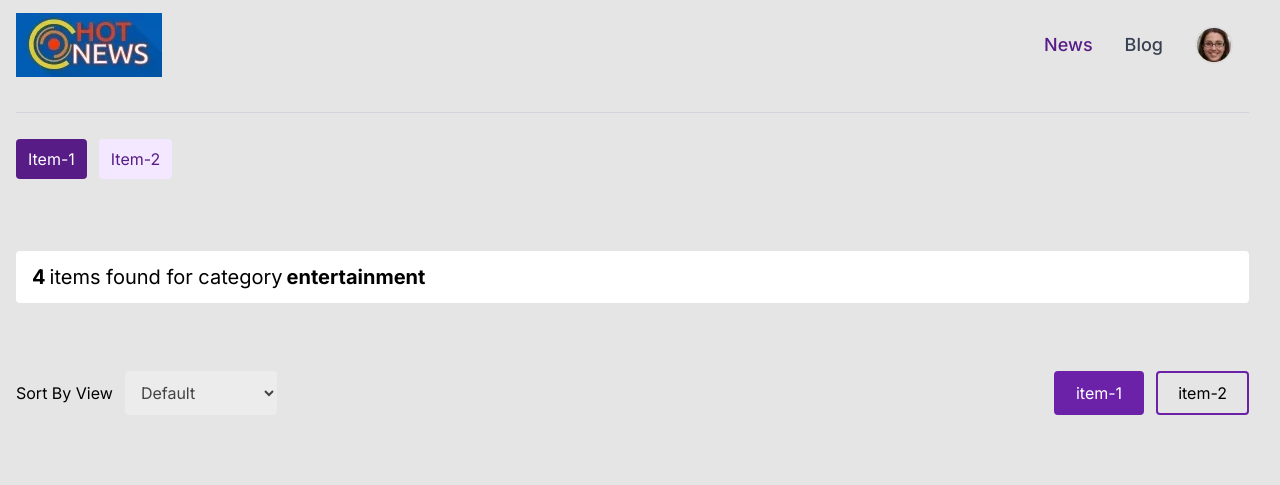
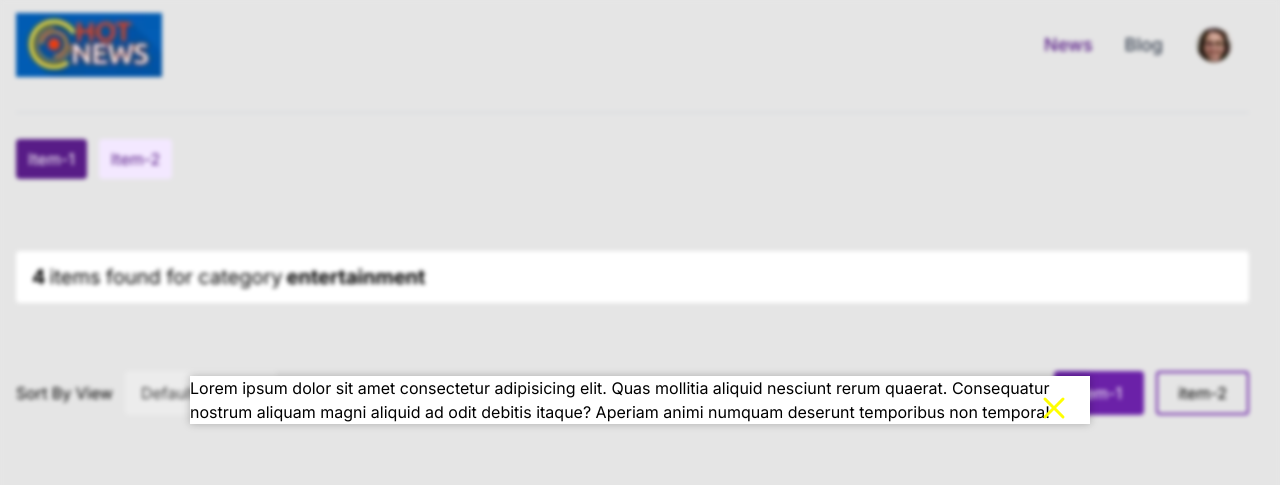
Before and after one commit to bilashism/hot-news-update, a plain HTML site: page index.html in a window 1280 px wide. Both pictures are taken after a click on the button 1220 px from the left and 739 px from the top of the page. Shown: the top 485 px of the page. Drawn offline with Linux system fonts and the light colour scheme.

Commit message:
added read-more-modal

```diff
--- a/index.html
+++ b/index.html
@@ -16,6 +16,7 @@
       rel="stylesheet"
     />
     <link rel="stylesheet" href="./css/index.css" />
+    <script src="./js/utilities/modal.js" defer></script>
     <script src="./js/index.js" defer></script>
   </head>
 
@@ -324,6 +325,7 @@
                 class="text-purple-600 hover:text-purple-900 transition-colors"
                 type="button"
                 aria-label="read more about this article"
+                data-modal-ref="article-read-more"
               >
                 <svg
                   class="w-6 h-6 fill-current"
@@ -345,6 +347,43 @@
           </div>
         </article>
       </div>
+
+      <!--#region - start of - read-more-modal  -->
+      <div data-modal-id="article-read-more" class="modal-bg">
+        <div class="modal-container">
+          <div class="modal-content">
+            <div class="modal-body">
+              <div class="article-read-more-container">
+                Lorem ipsum dolor sit amet consectetur adipisicing elit. Quas
+                mollitia aliquid nesciunt rerum quaerat. Consequatur nostrum
+                aliquam magni aliquid ad odit debitis itaque? Aperiam animi
+                numquam deserunt temporibus non tempora!
+              </div>
+            </div>
+            <div class="modal-footer border-0"></div>
+          </div>
+
+          <div class="modal-closer-wrapper">
+            <button
+              type="button"
+              class="modal-closer"
+              aria-label="modal-closer"
+              data-modal-closer
+            >
+              <svg
+                xmlns="http://www.w3.org/2000/svg"
+                fill="currentColor"
+                viewbox="0 0 16 16"
+              >
+                <path
+                  d="M1.293 1.293a1 1 0 0 1 1.414 0L8 6.586l5.293-5.293a1 1 0 1 1 1.414 1.414L9.414 8l5.293 5.293a1 1 0 0 1-1.414 1.414L8 9.414l-5.293 5.293a1 1 0 0 1-1.414-1.414L6.586 8 1.293 2.707a1 1 0 0 1 0-1.414z"
+                />
+              </svg>
+            </button>
+          </div>
+        </div>
+      </div>
+      <!--#endregion - end of - read-more-modal -->
     </main>
     <!--#endregion - end of - main -->
 
--- /dev/null
+++ b/js/utilities/modal.js
@@ -0,0 +1,51 @@
+//#region - start of - modal
+//#region - start of - modal selectors
+const modalOpeners = document.querySelectorAll("[data-modal-ref]");
+const modalClosers = document.querySelectorAll("[data-modal-closer]");
+//#endregion - end of - modal selectors
+
+// shows the modal when the user clicks open-btn
+modalOpeners.forEach(btn => {
+  btn.addEventListener("click", () => {
+    document
+      .querySelector(`[data-modal-id="${btn.dataset.modalRef}"]`)
+      .classList.add("modal-shown");
+    // document.documentElement.dispatchEvent(new Event("modal-shown"));
+  });
+});
+
+// hides the modal when the user clicks close-btn
+modalClosers.forEach(btn => {
+  btn.addEventListener("click", () => {
+    btn.closest("[data-modal-id]").classList.remove("modal-shown");
+  });
+});
+
+// hides the modal when the user clicks outside of the modal
+document.querySelectorAll("[data-modal-id]").forEach(modalBg => {
+  modalBg.addEventListener("click", ev => {
+    const elem = ev.target;
+    if (
+      elem.getAttribute("data-modal-id") != null &&
+      elem.classList.contains("modal-shown")
+    ) {
+      elem.classList.remove("modal-shown");
+    }
+  });
+});
+
+// hides the modal when the user press 'Esc' key
+document.addEventListener("keydown", event => {
+  if (event.key === "Escape") {
+    //if esc key was not pressed in combination with ctrl or alt or shift
+    const isNotCombinedKey = !(event.ctrlKey || event.altKey || event.shiftKey);
+    if (isNotCombinedKey) {
+      document.querySelectorAll("[data-modal-id]").forEach(modal => {
+        if (modal.classList.contains("modal-shown")) {
+          modal.classList.remove("modal-shown");
+        }
+      });
+    }
+  }
+});
+//#endregion - end of - modal
```
Also changed, not shown: css/index.css.
